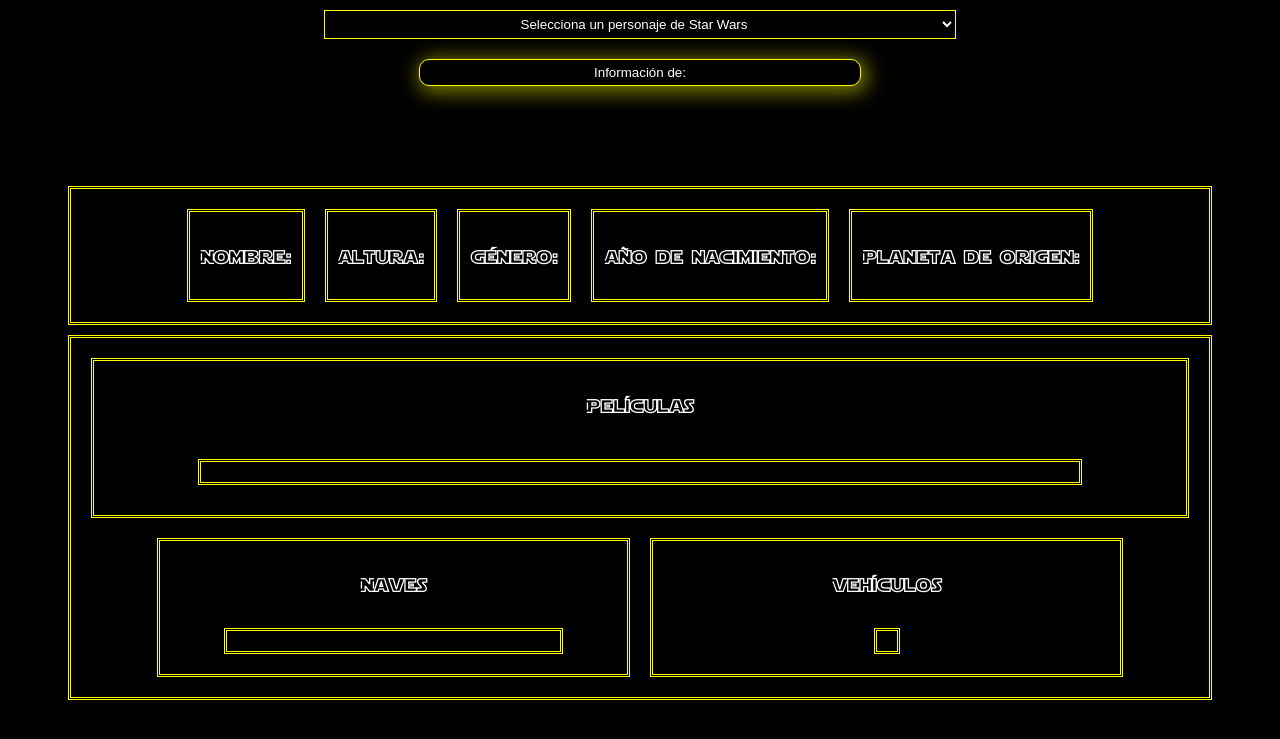
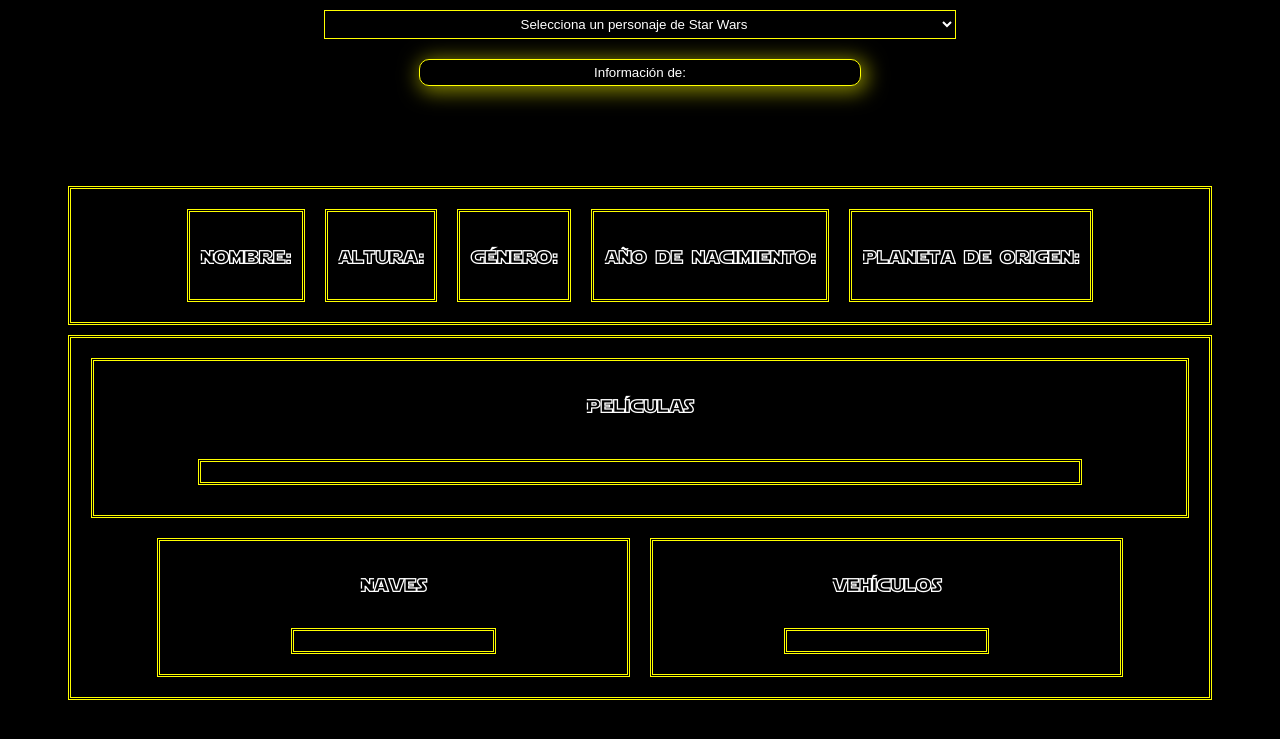
Before and after one commit to MiguelQuereda/StarWars, a plain HTML site: page index.html in a window 1280 px wide. Shown: the part 143-882 px from the top of the page. Drawn offline with Linux system fonts and the light colour scheme; no server answers; files whose address does not match are found by name.

Commit message:
cambioVehiculos

```diff
--- a/assets/css/starwars.css
+++ b/assets/css/starwars.css
@@ -172,13 +172,9 @@ main div p {
     justify-content: center;
 }
 
-#naves {
+#naves,#vehiculos{
     display: flex;
     flex-direction: column;
     justify-content: center;
-    width: 70%;
+    width: 40%;
 }
-
-#vehiculos {
-	justify-content: center;
-}
```
